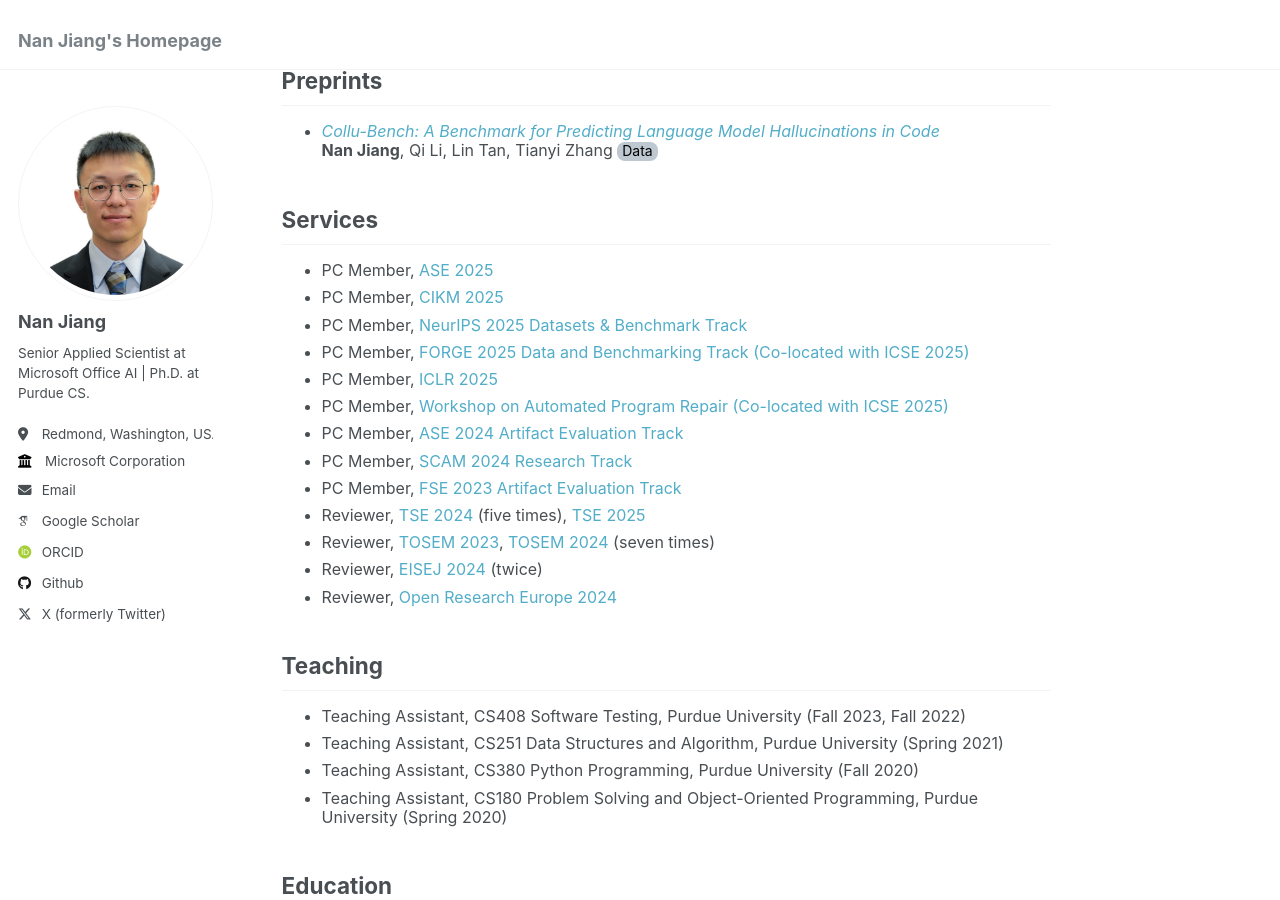
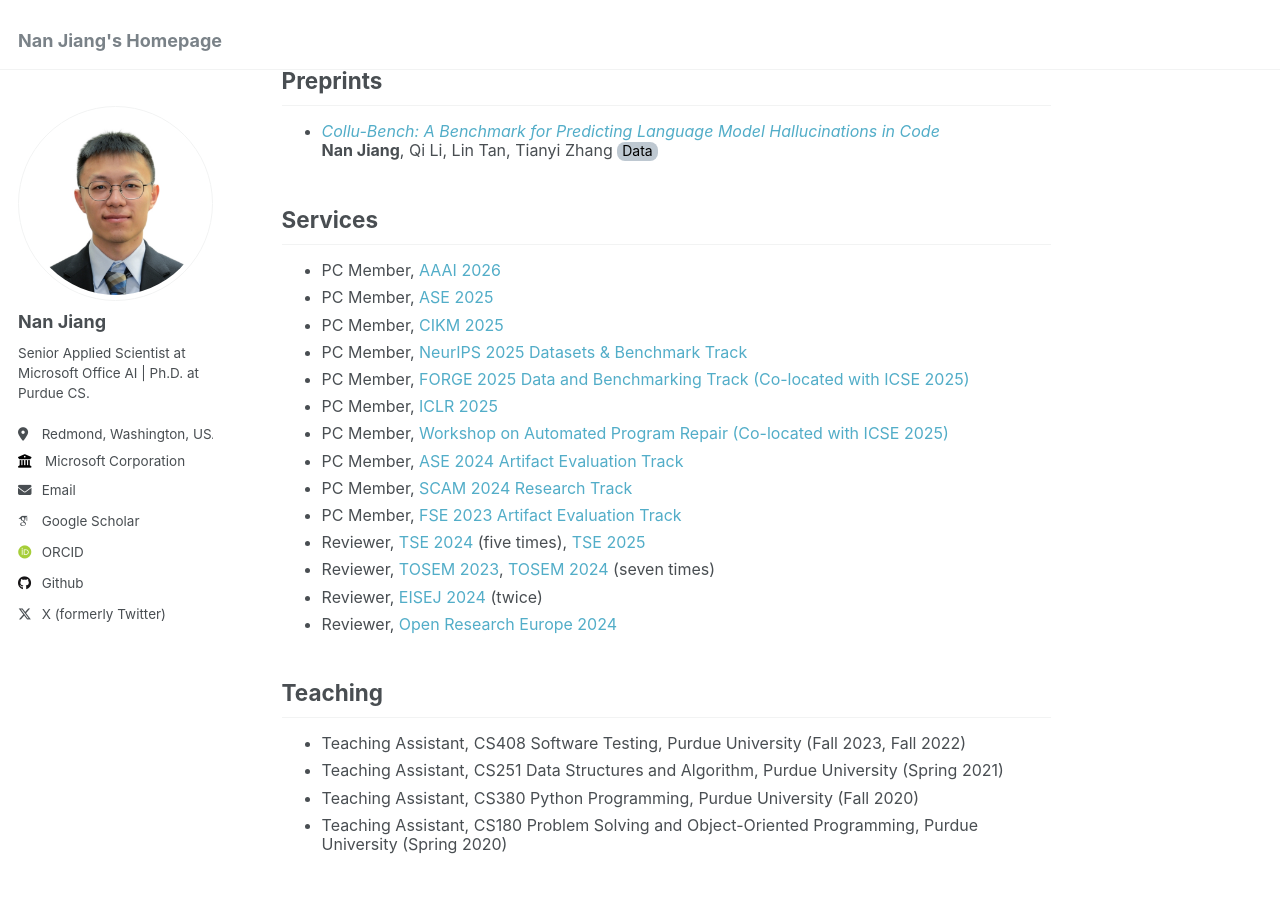
Before and after one commit to jiang719/jiang719.github.io, a Jekyll site: the page built from _pages/about.md, in a window 1280 px wide and 900 px high, scrolled down 1549 px. Built offline with Jekyll 4.4.1, drawn with Linux system fonts in a browser that asks for light colours; some web fonts are replaced.

Commit message:
add AAAI 2026 review

```diff
--- a/_pages/about.md
+++ b/_pages/about.md
@@ -156,6 +156,9 @@ Services
 -----
 <ul style="line-height: 1.2; font-size:16px">
   <li>
+    PC Member, <a href="https://aaai.org/conference/aaai/aaai-26/" style="text-decoration: none;">AAAI 2026</a>
+  </li>
+  <li>
     PC Member, <a href="https://conf.researchr.org/home/ase-2025" style="text-decoration: none;">ASE 2025</a>
   </li>
   <li>
```
